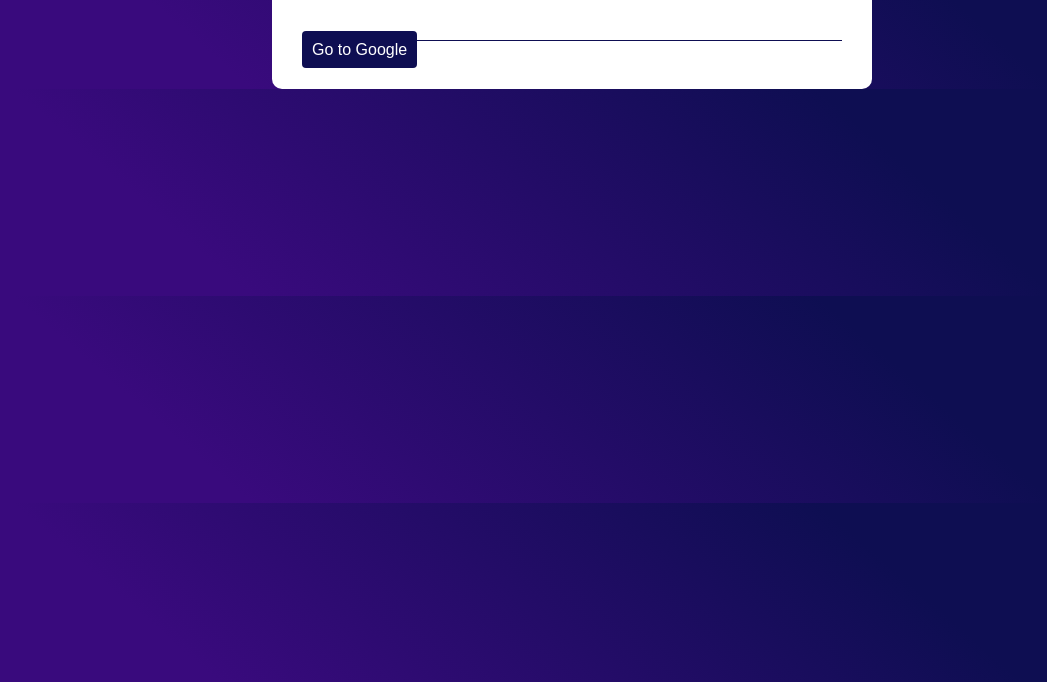
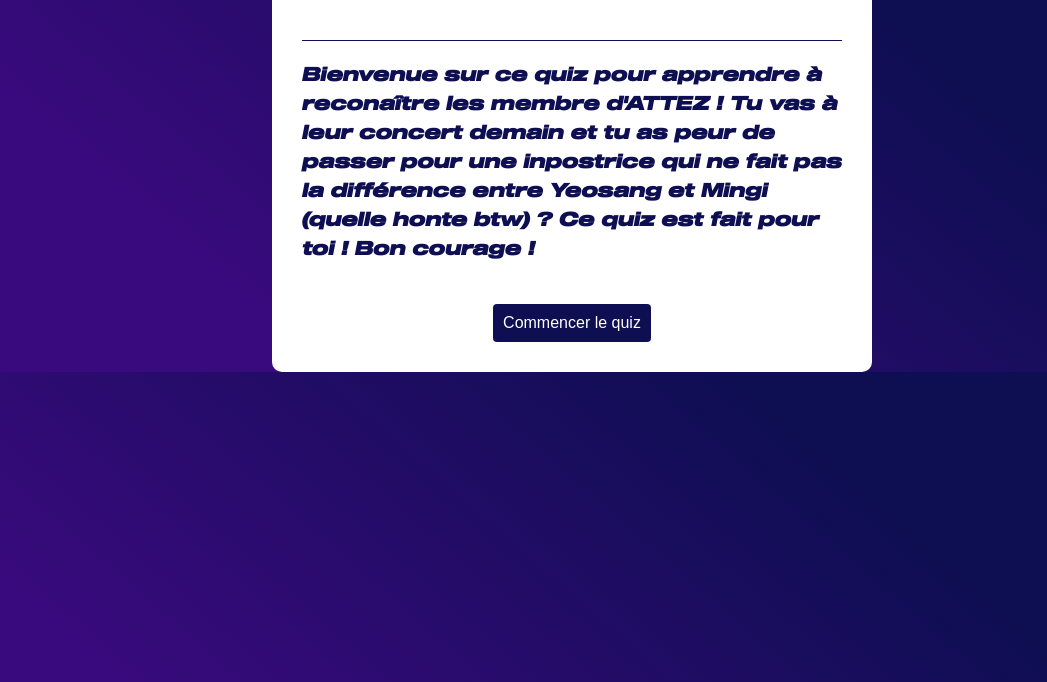
Before and after one commit to paulinovart/Ateez-quiz, a plain HTML site: page index.html in a window 1280 px wide. Shown: the part 118-800 px from the top of the page, without its empty margins (68-1115 px from the left). Drawn offline with Linux system fonts and the light colour scheme.

Commit message:
Update index.html

```diff
--- a/index.html
+++ b/index.html
@@ -8,7 +8,14 @@
         <main>
             <div class="app">
                 <h1>ATEEZ QUIZ</h1>
-                <a href="https://google.com" class="button">Go to Google</a>
+
+               <h3>Bienvenue sur ce quiz pour apprendre à reconaître les membre d'ATTEZ !
+                Tu vas à leur concert demain et tu as peur de passer pour une inpostrice qui ne fait pas la différence entre Yeosang et Mingi (quelle honte btw) ?
+                Ce quiz est fait pour toi ! Bon courage !
+               </h3>
+                <div class="gotoquiz">
+                <a href="quiz.html" class="button">Commencer le quiz</a>
+            </div>
 
                 </div>
             </div>
```
